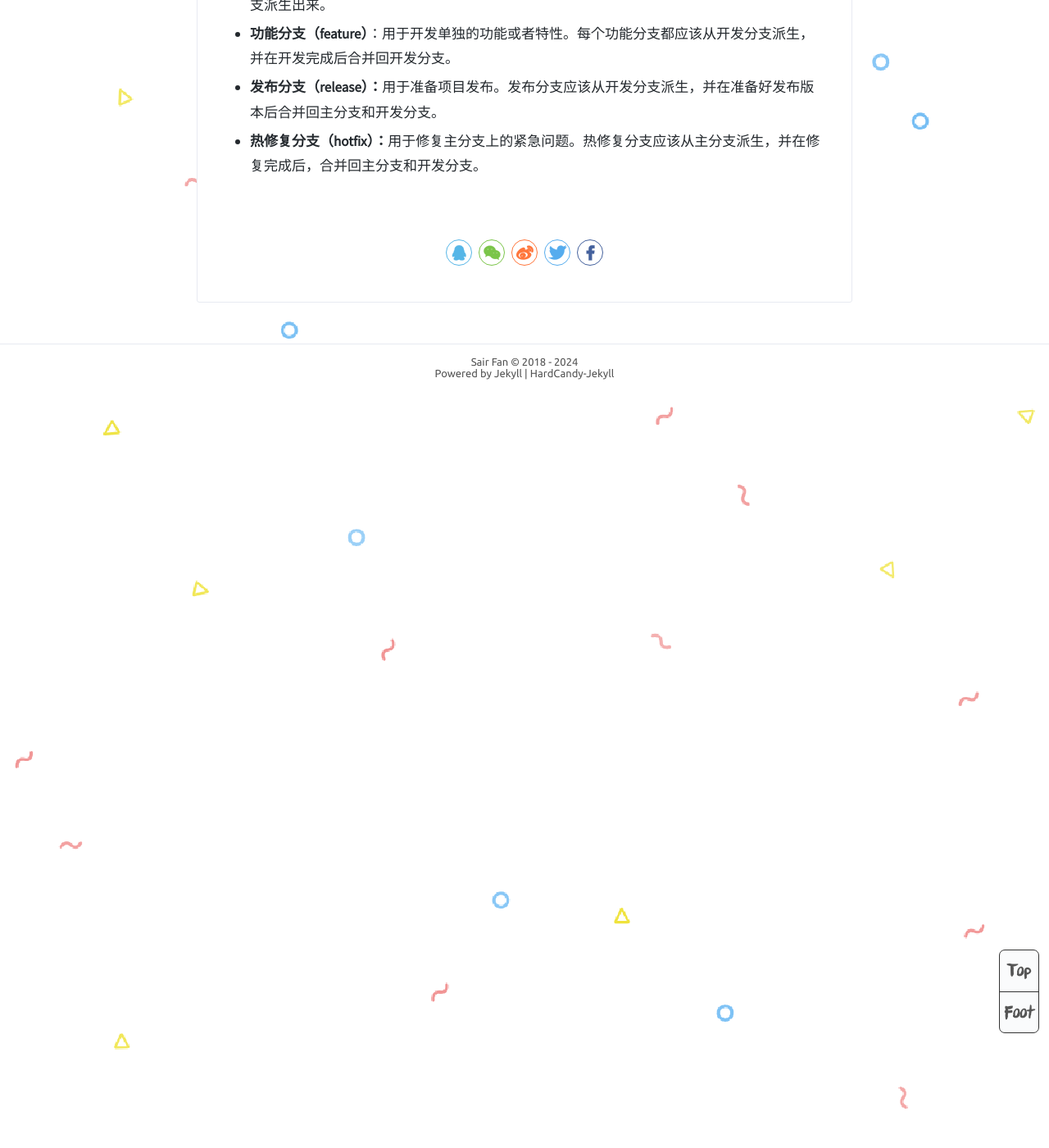
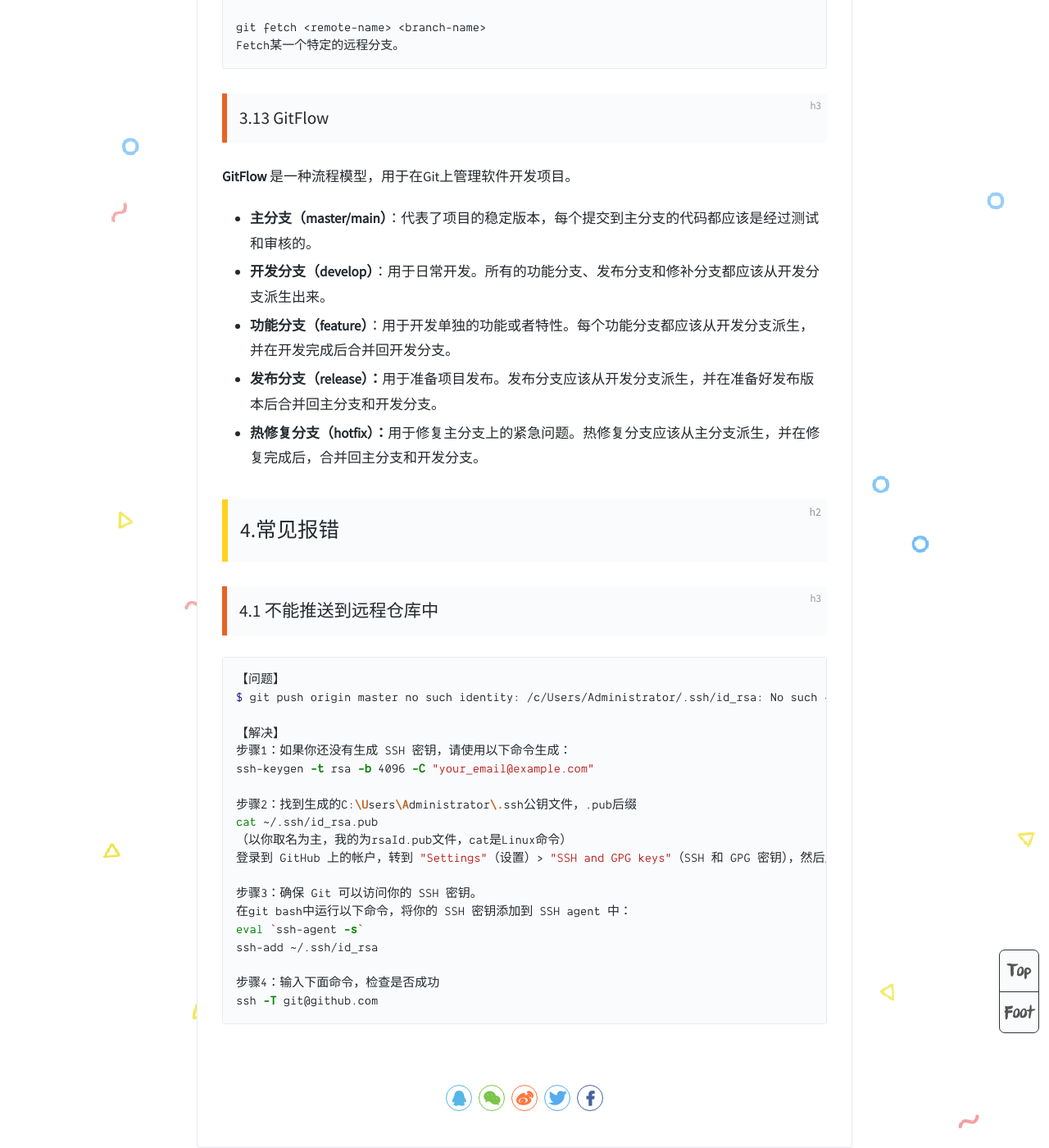
Before and after one commit to sairStone/sairStone.github.io, a Jekyll site: the page built from _posts/2024-01-01-Git.md, in a window 1280 px wide and 1400 px high, scrolled down 9183 px. Shown: the whole window at 82% size. Built offline with Jekyll 4.4.1, drawn with Linux system fonts in a browser that asks for light colours; comment, search, counter and statistics services are not loaded.

Commit message:
upload git img

````diff
--- a/_posts/2024-01-01-Git.md
+++ b/_posts/2024-01-01-Git.md
@@ -6,7 +6,6 @@ author: 石帆
 color: rgb(255,210,32)
 cover: '../assets/articleCover/cover3.jpg'
 tags: Git
-
 typora-root-url: ..\assets\TyporaImages\git
 typora-copy-images-to: ..\assets\TyporaImages\git
 ---
@@ -15,7 +14,11 @@ typora-copy-images-to: ..\assets\TyporaImages\git
 
 > 命令清单速查
 
-![Git-Cheet-Sheet-ByGeekHour](/Git-Cheet-Sheet-ByGeekHour.png)
+![Git-Cheet-Sheet-ByGeekHour](/assets/TyporaImages/git/Git-Cheet-Sheet-ByGeekHour.png)
+
+<img src='../assets/TyporaImages/git/Git-Cheet-Sheet-ByGeekHour.png'>
+
+<img src='..\assets\rticleCover\cover3.jpg'>
 
 ## 1.相关概念
 
@@ -348,3 +351,31 @@ Fetch某一个特定的远程分支。
 - **功能分支（feature）**：用于开发单独的功能或者特性。每个功能分支都应该从开发分支派生，并在开发完成后合并回开发分支。
 - **发布分支（release）：**用于准备项目发布。发布分支应该从开发分支派生，并在准备好发布版本后合并回主分支和开发分支。
 - **热修复分支（hotfix）：**用于修复主分支上的紧急问题。热修复分支应该从主分支派生，并在修复完成后，合并回主分支和开发分支。
+
+
+
+## 4.常见报错
+
+### 4.1 不能推送到远程仓库中
+
+```bash
+【问题】
+$ git push origin master no such identity: /c/Users/Administrator/.ssh/id_rsa: No such file or directory git@ssh.github.com: Permission denied (publickey). fatal: Could not read from remote repository.
+
+【解决】
+步骤1：如果你还没有生成 SSH 密钥，请使用以下命令生成：
+ssh-keygen -t rsa -b 4096 -C "your_email@example.com"
+
+步骤2：找到生成的C:\Users\Administrator\.ssh公钥文件，.pub后缀
+cat ~/.ssh/id_rsa.pub
+（以你取名为主，我的为rsaId.pub文件，cat是Linux命令）
+登录到 GitHub 上的帐户，转到 "Settings"（设置）> "SSH and GPG keys"（SSH 和 GPG 密钥），然后点击 "New SSH key"（新建 SSH 密钥）。在 "Key"（密钥）字段中粘贴你复制的公钥并保存
+
+步骤3：确保 Git 可以访问你的 SSH 密钥。
+在git bash中运行以下命令，将你的 SSH 密钥添加到 SSH agent 中：
+eval `ssh-agent -s`
+ssh-add ~/.ssh/id_rsa
+
+步骤4：输入下面命令，检查是否成功
+ssh -T git@github.com
+```
````
